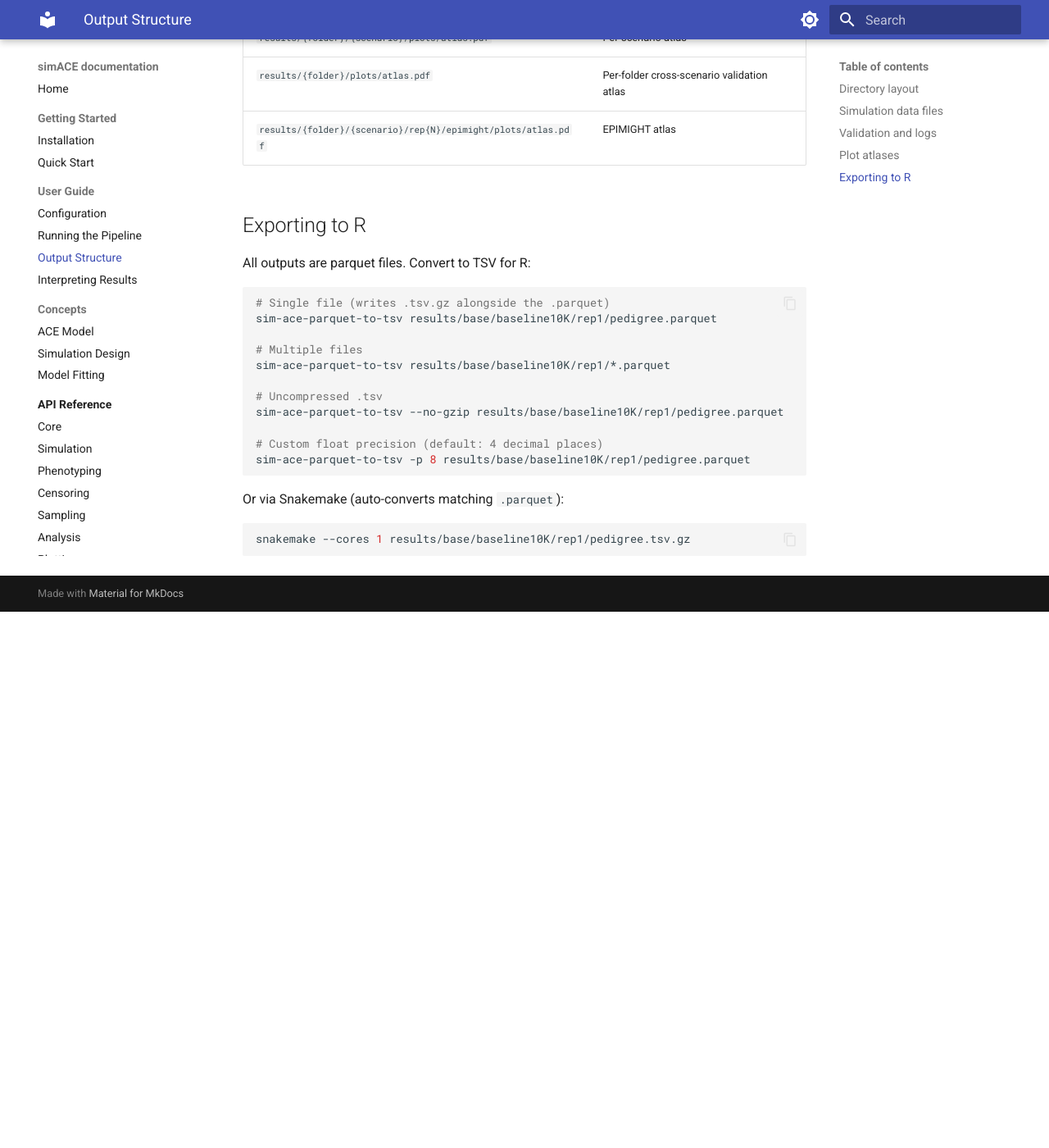
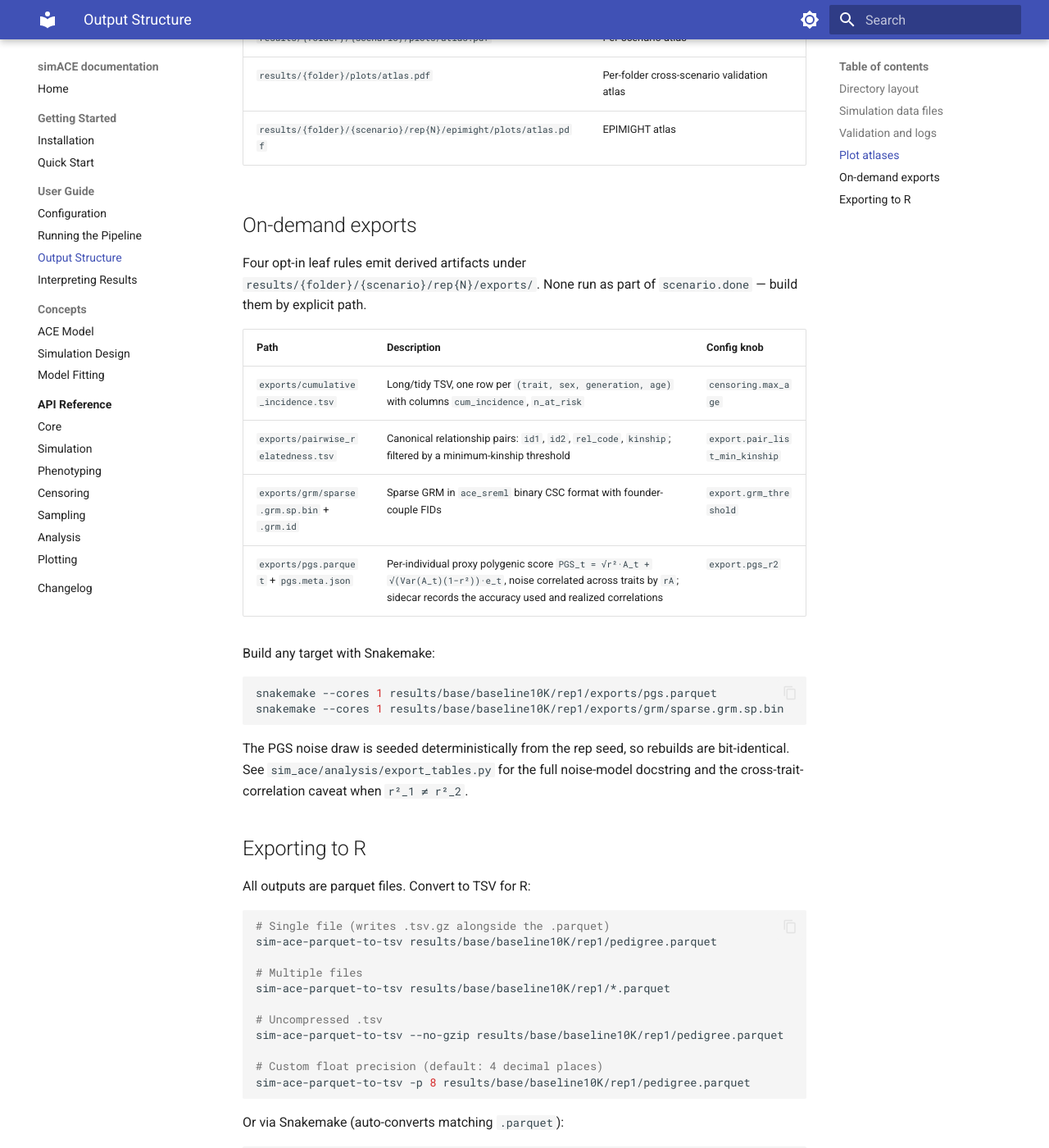
Before and after one commit to rwaples/simACE, an MkDocs documentation site: the page built from docs/user-guide/output-structure.md, in a window 1280 px wide and 1400 px high, scrolled down 1702 px. Shown: the whole window at 82% size. Built offline with MkDocs 1.6.1 and Material for MkDocs 9.7.7, drawn with Linux system fonts in a browser that asks for light colours; before the commit the page ends 2448 px from its top, so only the background shows below that.

Commit message:
Document the on-demand export rules
Adds a section to output-structure.md covering all four opt-in leaf
exports (cumulative incidence, pairwise relatedness, sparse GRM, PGS)
with their output paths, descriptions, and controlling config knobs.
None of these were documented user-side before.

````diff
--- a/docs/user-guide/output-structure.md
+++ b/docs/user-guide/output-structure.md
@@ -54,6 +54,31 @@ Temp files are auto-deleted by Snakemake after downstream rules complete.
 | `results/{folder}/plots/atlas.pdf` | Per-folder cross-scenario validation atlas |
 | `results/{folder}/{scenario}/rep{N}/epimight/plots/atlas.pdf` | EPIMIGHT atlas |
 
+## On-demand exports
+
+Four opt-in leaf rules emit derived artifacts under
+`results/{folder}/{scenario}/rep{N}/exports/`. None run as part of
+`scenario.done` — build them by explicit path.
+
+| Path | Description | Config knob |
+|---|---|---|
+| `exports/cumulative_incidence.tsv` | Long/tidy TSV, one row per `(trait, sex, generation, age)` with columns `cum_incidence`, `n_at_risk` | `censoring.max_age` |
+| `exports/pairwise_relatedness.tsv` | Canonical relationship pairs: `id1`, `id2`, `rel_code`, `kinship`; filtered by a minimum-kinship threshold | `export.pair_list_min_kinship` |
+| `exports/grm/sparse.grm.sp.bin` + `.grm.id` | Sparse GRM in `ace_sreml` binary CSC format with founder-couple FIDs | `export.grm_threshold` |
+| `exports/pgs.parquet` + `pgs.meta.json` | Per-individual proxy polygenic score `PGS_t = √r²·A_t + √(Var(A_t)(1−r²))·e_t`, noise correlated across traits by `rA`; sidecar records the accuracy used and realized correlations | `export.pgs_r2` |
+
+Build any target with Snakemake:
+
+```bash
+snakemake --cores 1 results/base/baseline10K/rep1/exports/pgs.parquet
+snakemake --cores 1 results/base/baseline10K/rep1/exports/grm/sparse.grm.sp.bin
+```
+
+The PGS noise draw is seeded deterministically from the rep seed, so
+rebuilds are bit-identical. See `sim_ace/analysis/export_tables.py` for
+the full noise-model docstring and the cross-trait-correlation caveat
+when `r²_1 ≠ r²_2`.
+
 ## Exporting to R
 
 All outputs are parquet files. Convert to TSV for R:
````
